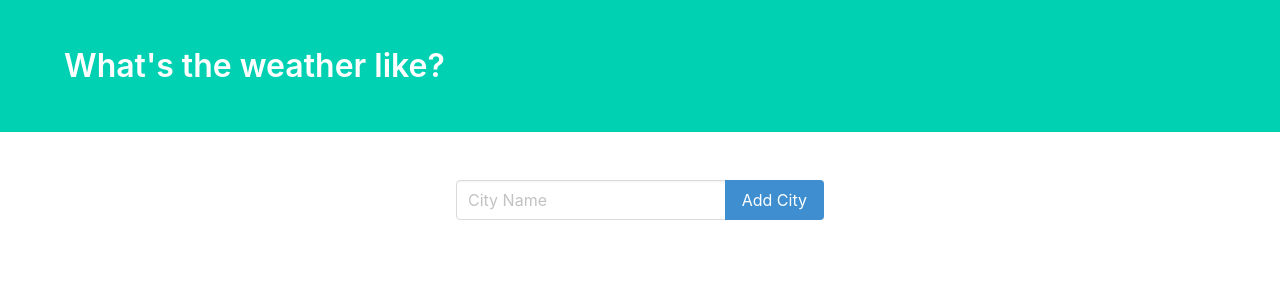
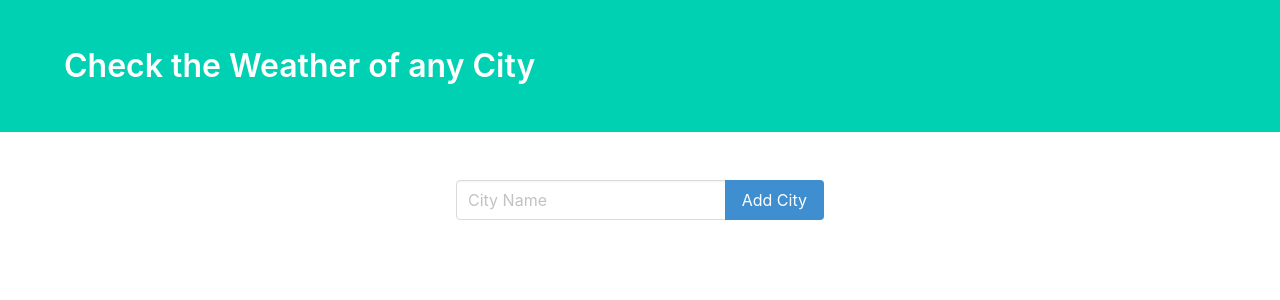
Before and after one commit to roughking07/Weatherlu, a Django app: page / in a window 1280 px wide. Shown: the top 300 px of the page. Run offline with Django 3.2, Linux system fonts and the light colour scheme; data that the repository does not hold is empty; some libraries are stand-ins or nearby versions.

Commit message:
Update weather.html

```diff
--- a/weather/templates/weather/weather.html
+++ b/weather/templates/weather/weather.html
@@ -14,7 +14,7 @@
         <div class="hero-body">
             <div class="container">
                 <h1 class="title">
-                    What's the weather like?
+                    Check the Weather of any City
                 </h1>
             </div>
         </div>
```
